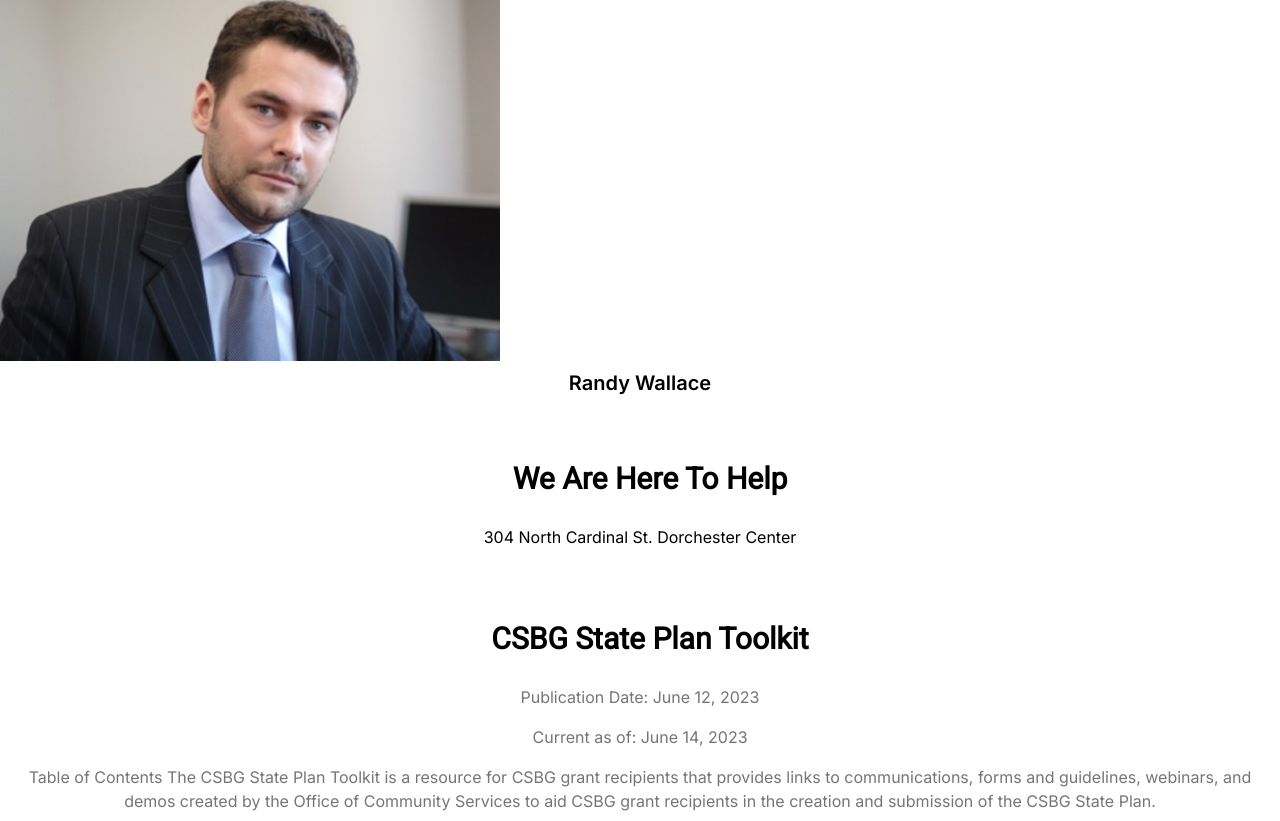
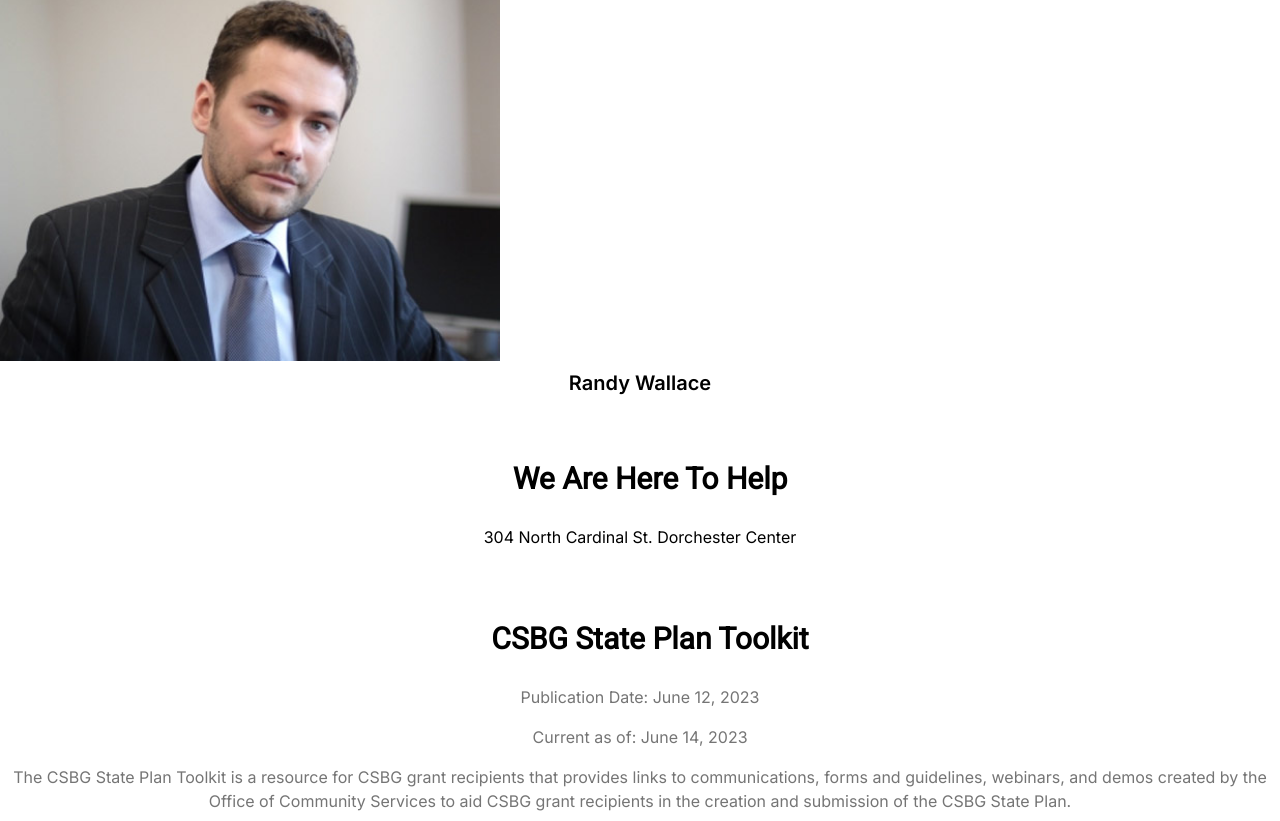
Before and after one commit to Richson-Tech/org, a Next.js app: page /about in a window 1280 px wide. Shown: the part 1380-2201 px from the top of the page. Built offline with nearby package versions, Linux system fonts and the light colour scheme.

Commit message:
new commits added

```diff
--- a/src/app/about/page.jsx
+++ b/src/app/about/page.jsx
@@ -60,8 +60,9 @@ const page = () => {
         <h1 className="text-3xl text-center pl-5 font-[roboto] font-bold pb-5 pt-16">CSBG State Plan Toolkit</h1>
         <p className="text-[#757575] pt-2 text-center p-2">Publication Date: June 12, 2023</p>
         <p className="text-[#757575] pt-2 text-center p-2">Current as of: June 14, 2023</p>
+
         <p className="text-[#757575] pt-2 text-center p-2">
-          Table of Contents The CSBG State Plan Toolkit is a resource for CSBG
+           The CSBG State Plan Toolkit is a resource for CSBG
           grant recipients that provides links to communications, forms and
           guidelines, webinars, and demos created by the Office of Community
           Services to aid CSBG grant recipients in the creation and submission
```
